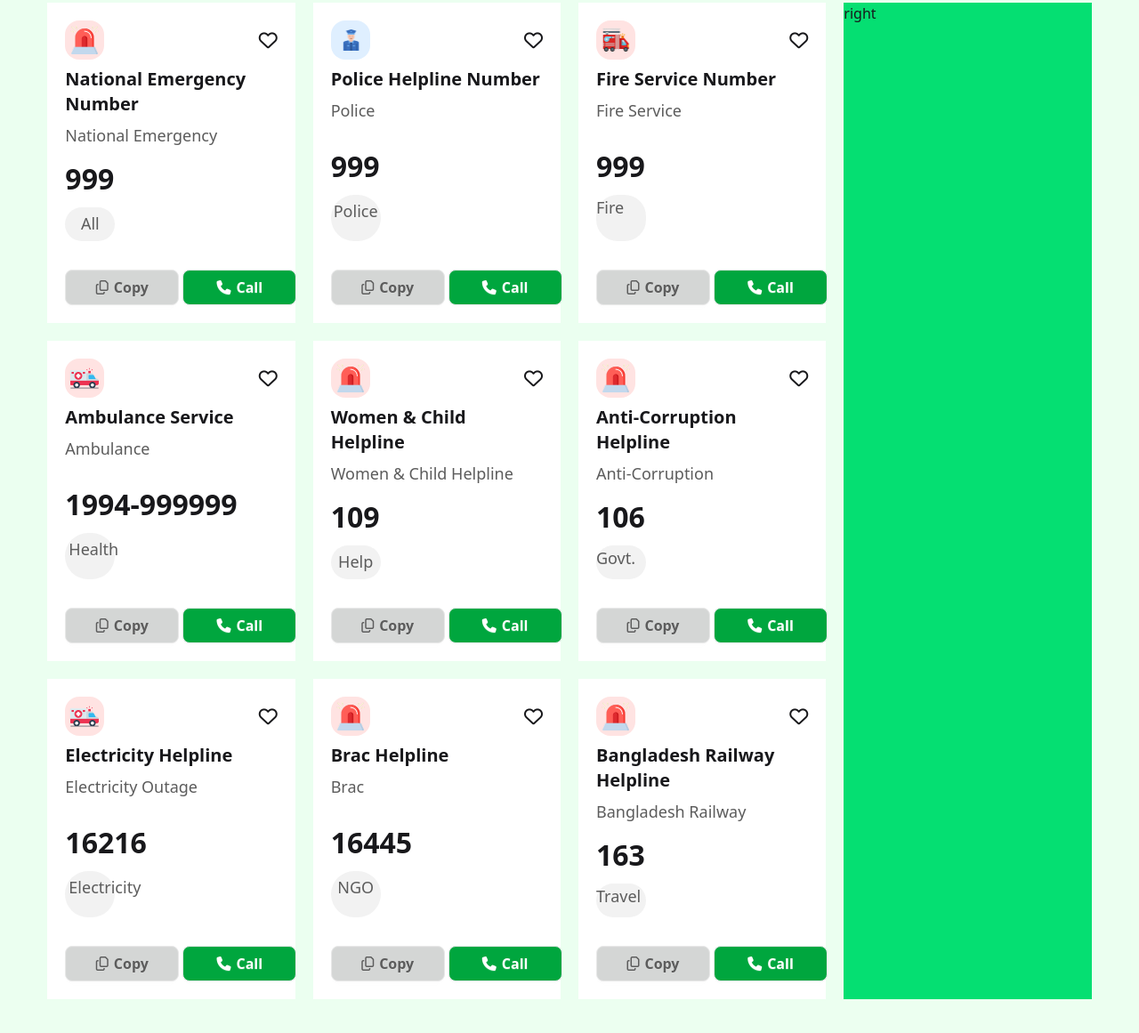
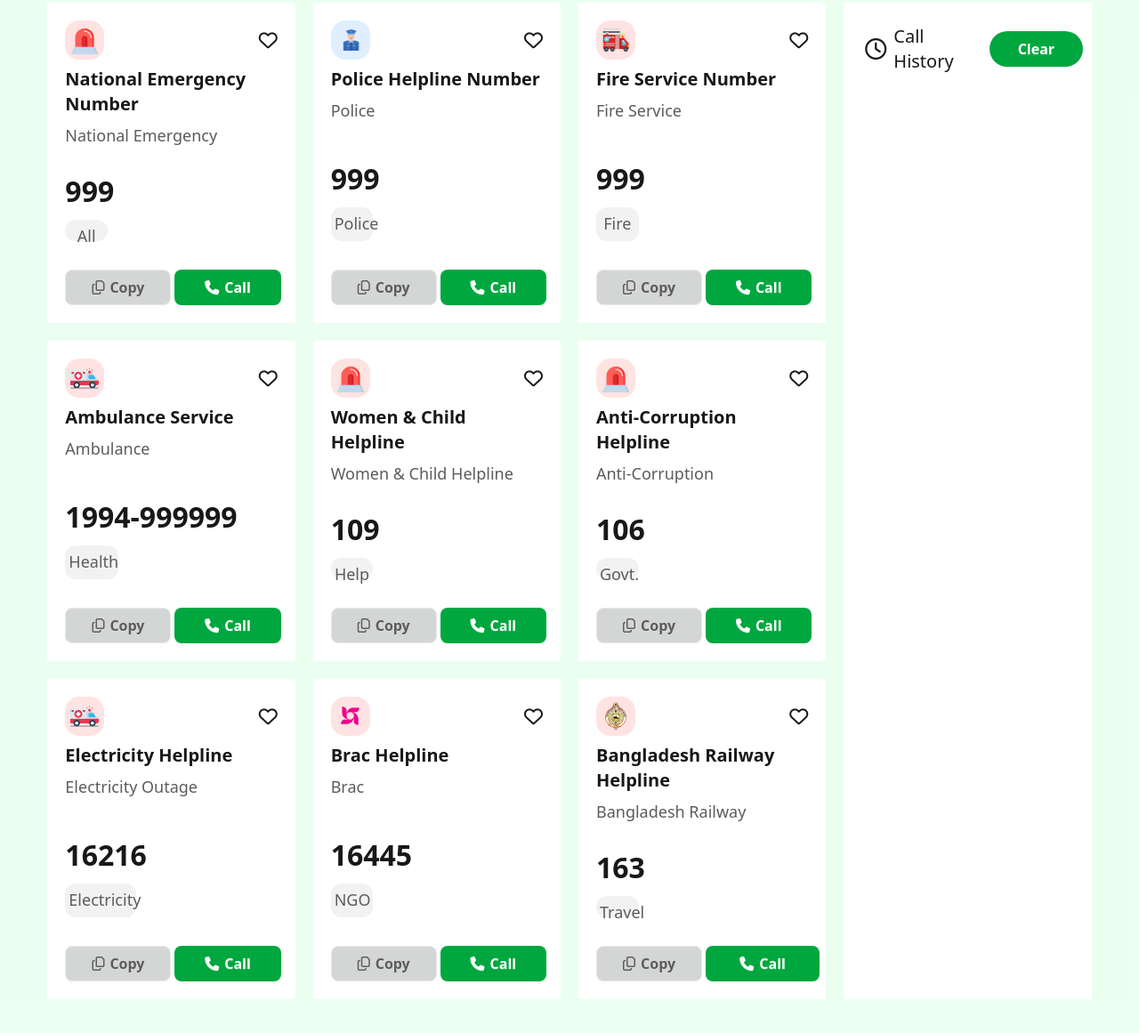
Before and after one commit to effataratauhida/Emergency-Hotline-A05, a plain HTML site: page index.html in a window 1280 px wide. Shown: the part 401-1562 px from the top of the page at 89% size. Drawn offline with nearby package versions, Linux system fonts and the light colour scheme.

Commit message:
aside section added

```diff
--- a/index.html
+++ b/index.html
@@ -34,8 +34,10 @@
                 <h3 class="text-center text-base ">100</h3>
                 <img src="./assets/coin.png" alt="" class="w-6 h-6">
             </div>
-            <div class="copy-btn">
-                <h3 class=" text-center text-base text-white py-3 w-32 h-12 rounded-[50px] bg-[#00A63E] hover:bg-[#013223]">0 Copy</h3>
+            <div>
+                <button id="btn-copy-count"
+                class="btn text-center text-base text-white py-3 w-32 h-12 rounded-[50px] bg-[#00A63E] hover:bg-[#013223] border-none">
+                    <span id="btn-copy-number">0</span> Copy</button>
             </div>
         </div>
     </header>
@@ -66,11 +68,16 @@
                         </div>
                         <h2 class="card-title font-bold text-xl">National Emergency Number</h2>
                         <p class="text-[18px] text-[#5c5c5c]">National Emergency</p>
-                        <h1 class="font-bold text-[32px]">999</h1>
-                         <p class="bg-[#f2f2f2] rounded-full w-14 h-9 text-center text-lg text-[#5c5c5c] p-1">All</p>
+                        <h1 id="badge-number"   class="font-bold text-[32px]">999</h1>
+                        <p class="bg-[#f2f2f2] rounded-xl w-1/5 h-1 p-1 text-center text-lg text-[#5c5c5c]">All</p>
                         <div class="card-btn flex gap-1 mt-6">
-                            <button class="btn bg-[#d4d6d5] text-[#5c5c5c] rounded-lg text-base w-32 h-[40px]"><i class="fa-regular fa-copy"></i>Copy</button>
-                            <button class="btn bg-[#00a63e] text-white rounded-lg text-base w-32 h-[40px]"> <i class="fa-solid fa-phone"></i>Call</button>
+                            <!-- copy button -->
+                            <button class=" btn-copy btn bg-[#d4d6d5] text-[#5c5c5c]
+                            rounded-lg text-base w-1/2 h-[40px]"><i class="fa-regular fa-copy"></i>Copy</button>
+                            <!-- call button -->
+                            <button class="btn bg-[#00a63e] text-white
+                            rounded-lg text-base w-1/2 h-[40px] hover:bg-[#013223] border-none">
+                            <i class="fa-solid fa-phone"></i>Call</button>
                         </div>
                     </div>
                 </div>
@@ -86,12 +93,16 @@
                         </div>
                         <h2 class="card-title font-bold text-xl">Police Helpline Number</h2>
                         <p class="text-[18px] text-[#5c5c5c]">Police</p>
-                        <h1 class="font-bold text-[32px] ">999</h1>
-                        <p class="bg-[#f2f2f2] rounded-full w-14 h-9 text-center text-lg text-[#5c5c5c] pt-1">Police</p>
+                        <h1 id="badge-number" class="font-bold text-[32px] ">999</h1>
+                        <p class="bg-[#f2f2f2] rounded-xl w-1/5 h-1 p-1 text-center text-lg text-[#5c5c5c] pt-1">Police</p>
 
                         <div class="card-btn flex gap-1 mt-6">
-                            <button class="btn bg-[#d4d6d5] text-[#5c5c5c] rounded-lg text-base w-32 h-[40px]"><i class="fa-regular fa-copy"></i>Copy</button>
-                            <button class="btn bg-[#00a63e] text-white rounded-lg text-base w-32 h-[40px]"> <i class="fa-solid fa-phone"></i>Call</button>
+                            <!-- copy button -->
+                            <button class="btn-copy btn bg-[#d4d6d5] text-[#5c5c5c] rounded-lg text-base w-1/2 h-[40px]">
+                                <i class="fa-regular fa-copy"></i>Copy</button>
+                                <!-- call button -->
+                            <button class="btn bg-[#00a63e] text-white rounded-lg text-base w-1/2 h-[40px] border-none hover:bg-[#013223]">
+                                <i class="fa-solid fa-phone"></i>Call</button>
                         </div>
                     </div>
                 </div>
@@ -108,11 +119,15 @@
                         <h2 class="card-title font-bold text-xl">Fire Service Number</h2>
                         <p class="text-[18px] text-[#5c5c5c]">Fire Service</p>
                         <h1 class="font-bold text-[32px]">999</h1>
-                        <p class=" bg-[#f2f2f2] text-lg text-[#5c5c5c] w-14 h-9   rounded-3xl">Fire</p>
+                        <p class=" bg-[#f2f2f2] text-lg text-[#5c5c5c] text-center rounded-xl w-1/5 h-1 p-1">Fire</p>
 
                         <div class="card-btn flex gap-1 mt-6">
-                            <button class="btn bg-[#d4d6d5] text-[#5c5c5c] rounded-lg text-base w-32 h-[40px]"><i class="fa-regular fa-copy"></i>Copy</button>
-                            <button class="btn bg-[#00a63e] text-white rounded-lg text-base w-32 h-[40px]"> <i class="fa-solid fa-phone"></i>Call</button>
+                            <!-- copy button -->
+                            <button id="btn-copy" class="btn bg-[#d4d6d5] text-[#5c5c5c] rounded-lg text-base w-1/2 h-[40px]">
+                                <i class="fa-regular fa-copy"></i>Copy</button>
+                                <!-- call button -->
+                            <button class="btn bg-[#00a63e] text-white rounded-lg text-base w-1/2 h-[40px] hover:bg-[#013223] border-none">
+                                <i class="fa-solid fa-phone"></i>Call</button>
                         </div>
                     </div>
                 </div>
@@ -132,10 +147,15 @@
                         <h2 class="card-title font-bold text-xl">Ambulance Service</h2>
                         <p class="text-[18px] text-[#5c5c5c]">Ambulance</p>
                         <h1 class="font-bold text-[32px]">1994-999999</h1>
-                         <p class="bg-[#f2f2f2] rounded-full w-14 h-9 text-center text-lg text-[#5c5c5c] p-1">Health</p>
+                         <p class="bg-[#f2f2f2] rounded-xl w-1/4 h-1 p-1 text-center text-lg text-[#5c5c5c]">Health</p>
+
                         <div class="card-btn flex gap-1 mt-6">
-                            <button class="btn bg-[#d4d6d5] text-[#5c5c5c] rounded-lg text-base w-32 h-[40px]"><i class="fa-regular fa-copy"></i>Copy</button>
-                            <button class="btn bg-[#00a63e] text-white rounded-lg text-base w-32 h-[40px]"> <i class="fa-solid fa-phone"></i>Call</button>
+                            <!-- copy button -->
+                            <button id="btn-copy" class="btn bg-[#d4d6d5] text-[#5c5c5c] rounded-lg text-base w-1/2 h-[40px]">
+                                <i class="fa-regular fa-copy"></i>Copy</button>
+                                <!-- call button -->
+                            <button class="btn bg-[#00a63e] text-white rounded-lg text-base w-1/2 h-[40px] hover:bg-[#013223] border-none">
+                                <i class="fa-solid fa-phone"></i>Call</button>
                         </div>
                     </div>
                 </div>
@@ -152,11 +172,15 @@
                         <h2 class="card-title font-bold text-xl">Women & Child Helpline</h2>
                         <p class="text-[18px] text-[#5c5c5c]">Women & Child Helpline</p>
                         <h1 class="font-bold text-[32px] ">109</h1>
-                        <p class="bg-[#f2f2f2] rounded-full w-14 h-9 text-center text-lg text-[#5c5c5c] pt-1">Help</p>
+                        <p class="bg-[#f2f2f2] rounded-xl w-1/5 h-1 p-1 text-center text-lg text-[#5c5c5c]">Help</p>
 
                         <div class="card-btn flex gap-1 mt-6">
-                            <button class="btn bg-[#d4d6d5] text-[#5c5c5c] rounded-lg text-base w-32 h-[40px]"><i class="fa-regular fa-copy"></i>Copy</button>
-                            <button class="btn bg-[#00a63e] text-white rounded-lg text-base w-32 h-[40px]"> <i class="fa-solid fa-phone"></i>Call</button>
+                            <!-- copy button -->
+                            <button id="btn-copy" class="btn bg-[#d4d6d5] text-[#5c5c5c] rounded-lg text-base w-1/2 h-[40px]">
+                                <i class="fa-regular fa-copy"></i>Copy</button>
+                                <!-- call button -->
+                            <button class="btn bg-[#00a63e] text-white rounded-lg text-base w-1/2 h-[40px] hover:bg-[#013223] border-none">
+                                <i class="fa-solid fa-phone"></i>Call</button>
                         </div>
                     </div>
                 </div>
@@ -173,18 +197,22 @@
                         <h2 class="card-title font-bold text-xl">Anti-Corruption Helpline</h2>
                         <p class="text-[18px] text-[#5c5c5c]">Anti-Corruption</p>
                         <h1 class="font-bold text-[32px]">106</h1>
-                        <p class=" bg-[#f2f2f2] text-lg text-[#5c5c5c] w-14 h-9   rounded-3xl">Govt.</p>
+                        <p class=" bg-[#f2f2f2] text-lg text-[#5c5c5c] text-center rounded-xl w-1/5 h-1 p-1">Govt.</p>
 
                         <div class="card-btn flex gap-1 mt-6">
-                            <button class="btn bg-[#d4d6d5] text-[#5c5c5c] rounded-lg text-base w-32 h-[40px]"><i class="fa-regular fa-copy"></i>Copy</button>
-                            <button class="btn bg-[#00a63e] text-white rounded-lg text-base w-32 h-[40px]"> <i class="fa-solid fa-phone"></i>Call</button>
+                            <!-- copy button -->
+                            <button id="btn-copy" class="btn bg-[#d4d6d5] text-[#5c5c5c] rounded-lg text-base w-1/2 h-[40px]">
+                                <i class="fa-regular fa-copy"></i>Copy</button>
+                                <!-- call button -->
+                            <button class="btn bg-[#00a63e] text-white rounded-lg text-base w-1/2 h-[40px] hover:bg-[#013223] border-none">
+                                <i class="fa-solid fa-phone"></i>Call</button>
                         </div>
                     </div>
                 </div>
             </div>
 
 
-            <!-- row 3 -->
+            <!-- row 3 Done-->
             <div class="card-row1 grid grid-cols-3 gap-5 mt-5">
                 <!-- card-1 -->
                 <div class="card  h-[360px]">
@@ -198,10 +226,15 @@
                         <h2 class="card-title font-bold text-xl">Electricity Helpline</h2>
                         <p class="text-[18px] text-[#5c5c5c]">Electricity Outage</p>
                         <h1 class="font-bold text-[32px]">16216</h1>
-                         <p class="bg-[#f2f2f2] rounded-full w-14 h-9 text-center text-lg text-[#5c5c5c] p-1">Electricity</p>
+                         <p class="bg-[#f2f2f2] rounded-xl w-1/3 h-1 p-1 text-center text-lg text-[#5c5c5c]">Electricity</p>
+
                         <div class="card-btn flex gap-1 mt-6">
-                            <button class="btn bg-[#d4d6d5] text-[#5c5c5c] rounded-lg text-base w-32 h-[40px]"><i class="fa-regular fa-copy"></i>Copy</button>
-                            <button class="btn bg-[#00a63e] text-white rounded-lg text-base w-32 h-[40px]"> <i class="fa-solid fa-phone"></i>Call</button>
+                            <!-- copy button -->
+                            <button class="btn bg-[#d4d6d5] text-[#5c5c5c] rounded-lg text-base w-1/2 h-[40px]">
+                                <i class="fa-regular fa-copy"></i>Copy</button>
+                                <!-- call button -->
+                            <button class="btn bg-[#00a63e] text-white rounded-lg text-base w-1/2 h-[40px] hover:bg-[#013223] border-none">
+                                 <i class="fa-solid fa-phone"></i>Call</button>
                         </div>
                     </div>
                 </div>
@@ -211,18 +244,22 @@
                     <div class="card-body p-5 bg-white">
                         <div class="flex justify-between items-center">
                             <div class=" w-11 h-11 bg-[#ffe3e2] rounded-2xl flex items-center justify-center">
-                                <img src="./assets/emergency.png" alt="" class="w-8 h-8 ">
+                                <img src="./assets/brac.png" alt="" class="w-8 h-8 ">
                             </div>
                             <i class="fa-regular fa-heart fa-xl"></i>
                         </div>
                         <h2 class="card-title font-bold text-xl">Brac Helpline</h2>
                         <p class="text-[18px] text-[#5c5c5c]">Brac</p>
                         <h1 class="font-bold text-[32px] ">16445</h1>
-                        <p class="bg-[#f2f2f2] rounded-full w-14 h-9 text-center text-lg text-[#5c5c5c] pt-1">NGO</p>
+                        <p class="bg-[#f2f2f2] rounded-xl w-1/5 h-1 p-1 text-center text-lg text-[#5c5c5c]">NGO</p>
 
                         <div class="card-btn flex gap-1 mt-6">
-                            <button class="btn bg-[#d4d6d5] text-[#5c5c5c] rounded-lg text-base w-32 h-[40px]"><i class="fa-regular fa-copy"></i>Copy</button>
-                            <button class="btn bg-[#00a63e] text-white rounded-lg text-base w-32 h-[40px]"> <i class="fa-solid fa-phone"></i>Call</button>
+                            <!-- copy button -->
+                            <button class="btn bg-[#d4d6d5] text-[#5c5c5c] rounded-lg text-base w-1/2 h-[40px]">
+                                <i class="fa-regular fa-copy"></i>Copy</button>
+                                <!-- call button -->
+                            <button class="btn bg-[#00a63e] text-white rounded-lg text-base w-1/2 h-[40px] hover:bg-[#013223] border-none">
+                                <i class="fa-solid fa-phone"></i>Call</button>
                         </div>
                     </div>
                 </div>
@@ -232,32 +269,39 @@
                     <div class="card-body p-5 bg-white">
                         <div class="flex justify-between items-center">
                             <div class=" w-11 h-11 bg-[#ffe3e2] rounded-2xl flex items-center justify-center">
-                                <img src="./assets/emergency.png" alt="" class="w-8 h-8 ">
+                                <img src="./assets/Bangladesh-Railway.png" alt="" class="w-8 h-8 ">
                             </div>
                             <i class="fa-regular fa-heart fa-xl"></i>
                         </div>
                         <h2 class="card-title font-bold text-xl">Bangladesh Railway Helpline </h2>
                         <p class="text-[18px] text-[#5c5c5c]">Bangladesh Railway</p>
                         <h1 class="font-bold text-[32px]">163</h1>
-                        <p class=" bg-[#f2f2f2] text-lg text-[#5c5c5c] w-14 h-9 rounded-3xl">Travel</p>
+                        <p class=" bg-[#f2f2f2] text-lg text-[#5c5c5c] text-center rounded-xl w-1/5 h-1 p-1">Travel</p>
 
                         <div class="card-btn flex gap-1 mt-6">
-                            <button class="btn bg-[#d4d6d5] text-[#5c5c5c] rounded-lg text-base w-32 h-[40px]"><i class="fa-regular fa-copy"></i>Copy</button>
-                            <button class="btn bg-[#00a63e] text-white rounded-lg text-base w-32 h-[40px]"> <i class="fa-solid fa-phone"></i>Call</button>
+                            <!-- copy button -->
+                            <button class="btn bg-[#d4d6d5] text-[#5c5c5c] rounded-lg text-base w-1/2 h-[40px]">
+                                <i class="fa-regular fa-copy"></i>Copy</button>
+                                <!-- call button -->
+                            <button class="btn bg-[#00a63e] text-white rounded-lg text-base w-32 h-[40px] hover:bg-[#013223] border-none">
+                                 <i class="fa-solid fa-phone"></i>Call</button>
                         </div>
                     </div>
                 </div>
             </div>
-
-
-
-
-
-
         </section>
-        <aside class="call-history bg-green-400 col-span-3">
-            right
+        <aside class="call-history bg-white p-6 col-span-3">
+            <div class="flex items-center gap-10">
+                <div class="flex items-center gap-2">
+                    <i class="fa-regular fa-clock fa-xl"></i>
+                    <h2 class="text-xl font-medium">Call History</h2>
+                </div>
+                <button class="btn bg-[#00a63e] hover:bg-[#013223] text-base text-white font-semibold px-8 py-3 rounded-3xl border-none">
+                    Clear</button>
+            </div>
         </aside>
     </main>
+
+    <script src="index.js"></script>
 </body>
 </html>
```
Also changed, not shown: index.js (added, +21 -0 lines).
